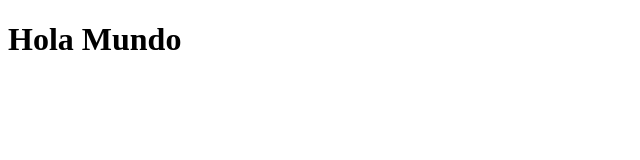
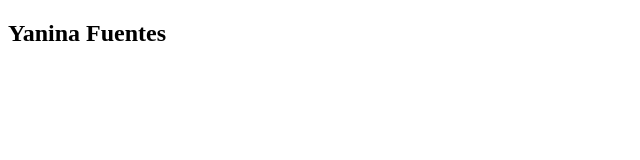
Before and after one commit to Yanfue15/Cursos, a plain HTML site: page index.html in a window 1280 px wide. Shown: the whole page, without its empty margins (0-640 px from the left). Drawn offline with Linux system fonts and the light colour scheme.

Commit message:
Mejorando el index.html

```diff
--- a/index.html
+++ b/index.html
@@ -3,9 +3,11 @@
     <head>
         <meta charset="UTF-8">
         <meta name="viewport" content="width=device-width, initial-scale=1.0">
-        <title>Git</title>
+        <title>Git y GitHab</title>
     </head>
     <body>
-        <h1>Hola Mundo</h1>
+        <div class="container">
+            <h2>Yanina Fuentes</h2>
+        </div>
     </body>
 </html>
```
Also changed, not shown: 2 other files.
